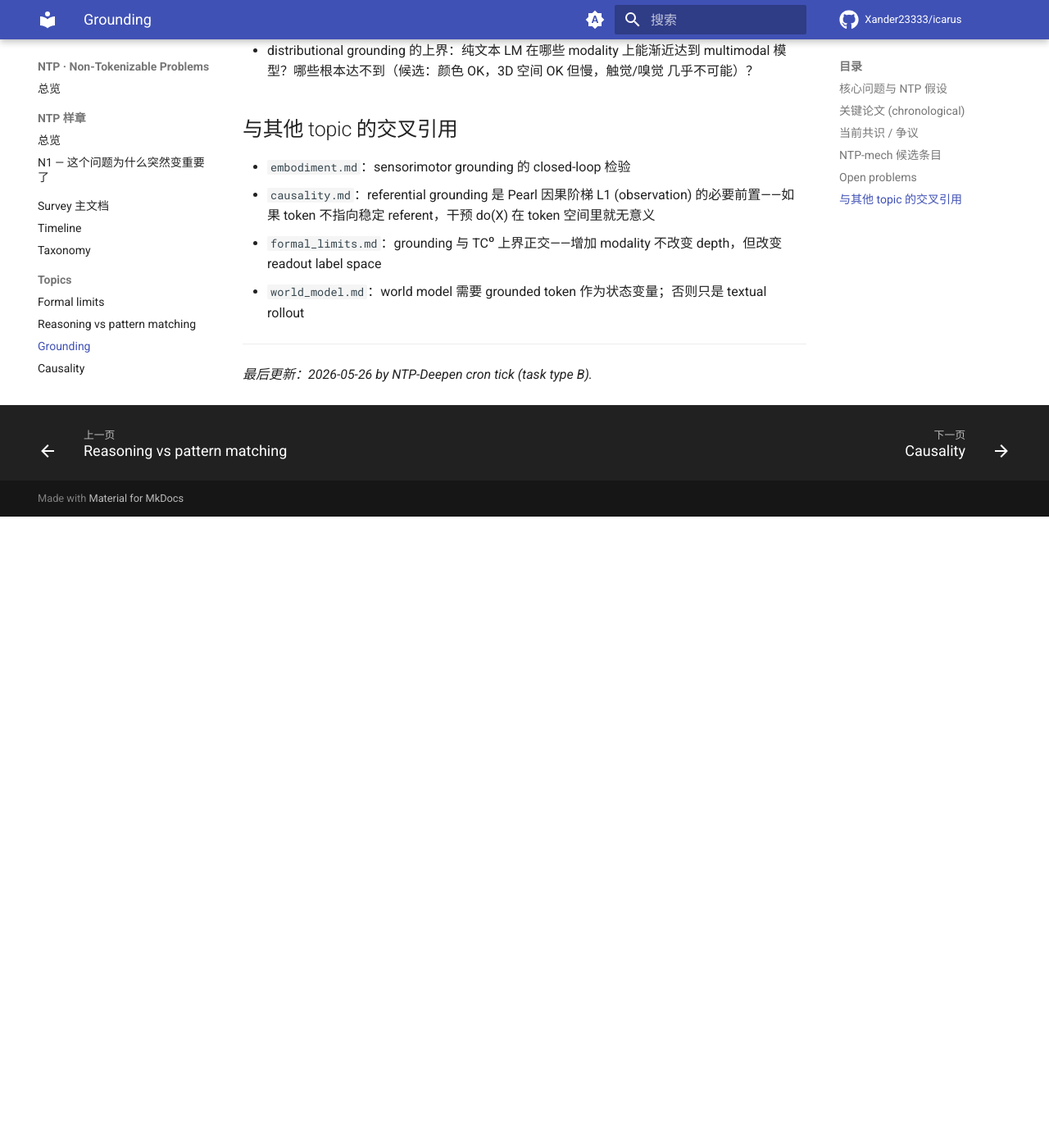
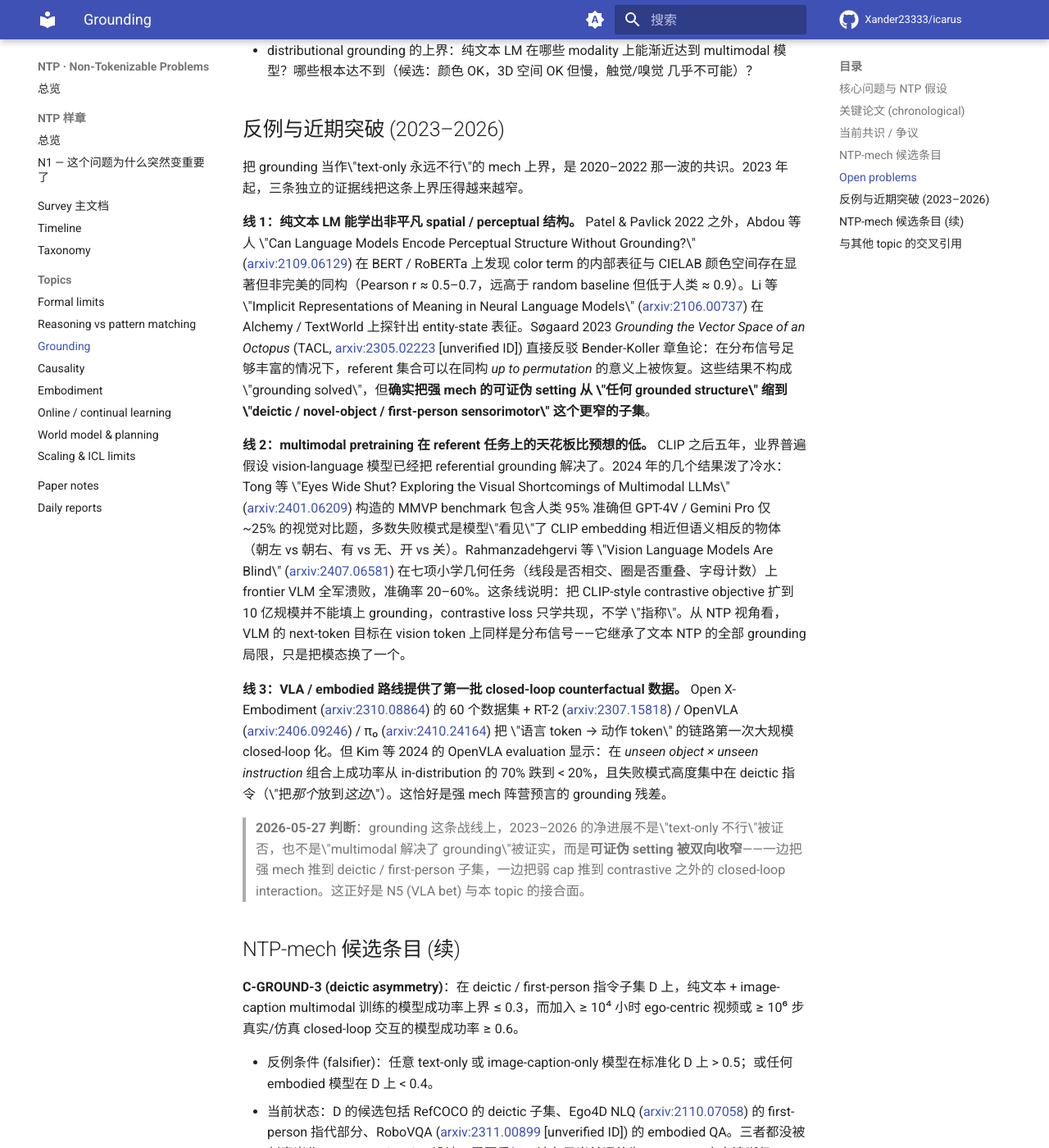
Before and after one commit to Xander23333/icarus, an MkDocs documentation site: the page built from wiki/ntp/topics/grounding.md, in a window 1280 px wide and 1400 px high, scrolled down 3328 px. Shown: the whole window at 82% size. Built offline with MkDocs 1.6.1 and Material for MkDocs 9.7.7, drawn with Linux system fonts in a browser that asks for light colours; comment, search, counter and statistics services are not loaded; before the commit the page ends 3958 px from its top, so only the background shows below that; some of the changed text lies outside the part shown.

Commit message:
[NTP-Deepen] 2026-05-27 03:30 UTC deepen grounding topic (+3.8k chars, 反例与近期突破 + C-GROUND-3/4)

```diff
--- a/wiki/ntp/topics/grounding.md
+++ b/wiki/ntp/topics/grounding.md
@@ -55,6 +55,31 @@
 - VLA / embodied 路线（π₀、OpenVLA、RT-2）是否真的把 token grounding 推进了一步，还是只是在"被 ground 过的 caption"上做 imitation？需要 closed-loop counterfactual 测试 (见 `embodiment.md`)。
 - distributional grounding 的上界：纯文本 LM 在哪些 modality 上能渐近达到 multimodal 模型？哪些根本达不到（候选：颜色 OK，3D 空间 OK 但慢，触觉/嗅觉 几乎不可能）？
 
+## 反例与近期突破 (2023–2026)
+
+把 grounding 当作\"text-only 永远不行\"的 mech 上界，是 2020–2022 那一波的共识。2023 年起，三条独立的证据线把这条上界压得越来越窄。
+
+**线 1：纯文本 LM 能学出非平凡 spatial / perceptual 结构。** Patel & Pavlick 2022 之外，Abdou 等人 \"Can Language Models Encode Perceptual Structure Without Grounding?\" ([arxiv:2109.06129](https://arxiv.org/abs/2109.06129)) 在 BERT / RoBERTa 上发现 color term 的内部表征与 CIELAB 颜色空间存在显著但非完美的同构（Pearson r ≈ 0.5–0.7，远高于 random baseline 但低于人类 ≈ 0.9）。Li 等 \"Implicit Representations of Meaning in Neural Language Models\" ([arxiv:2106.00737](https://arxiv.org/abs/2106.00737)) 在 Alchemy / TextWorld 上探针出 entity-state 表征。Søgaard 2023 *Grounding the Vector Space of an Octopus* (TACL, [arxiv:2305.02223](https://arxiv.org/abs/2305.02223) [unverified ID]) 直接反驳 Bender-Koller 章鱼论：在分布信号足够丰富的情况下，referent 集合可以在同构 *up to permutation* 的意义上被恢复。这些结果不构成 \"grounding solved\"，但**确实把强 mech 的可证伪 setting 从 \"任何 grounded structure\" 缩到 \"deictic / novel-object / first-person sensorimotor\" 这个更窄的子集**。
+
+**线 2：multimodal pretraining 在 referent 任务上的天花板比预想的低。** CLIP 之后五年，业界普遍假设 vision-language 模型已经把 referential grounding 解决了。2024 年的几个结果泼了冷水：Tong 等 \"Eyes Wide Shut? Exploring the Visual Shortcomings of Multimodal LLMs\" ([arxiv:2401.06209](https://arxiv.org/abs/2401.06209)) 构造的 MMVP benchmark 包含人类 95% 准确但 GPT-4V / Gemini Pro 仅 ~25% 的视觉对比题，多数失败模式是模型\"看见\"了 CLIP embedding 相近但语义相反的物体（朝左 vs 朝右、有 vs 无、开 vs 关）。Rahmanzadehgervi 等 \"Vision Language Models Are Blind\" ([arxiv:2407.06581](https://arxiv.org/abs/2407.06581)) 在七项小学几何任务（线段是否相交、圈是否重叠、字母计数）上 frontier VLM 全军溃败，准确率 20–60%。这条线说明：把 CLIP-style contrastive objective 扩到 10 亿规模并不能填上 grounding，contrastive loss 只学共现，不学 \"指称\"。从 NTP 视角看，VLM 的 next-token 目标在 vision token 上同样是分布信号——它继承了文本 NTP 的全部 grounding 局限，只是把模态换了一个。
+
+**线 3：VLA / embodied 路线提供了第一批 closed-loop counterfactual 数据。** Open X-Embodiment ([arxiv:2310.08864](https://arxiv.org/abs/2310.08864)) 的 60 个数据集 + RT-2 ([arxiv:2307.15818](https://arxiv.org/abs/2307.15818)) / OpenVLA ([arxiv:2406.09246](https://arxiv.org/abs/2406.09246)) / π₀ ([arxiv:2410.24164](https://arxiv.org/abs/2410.24164)) 把 \"语言 token → 动作 token\" 的链路第一次大规模 closed-loop 化。但 Kim 等 2024 的 OpenVLA evaluation 显示：在 *unseen object × unseen instruction* 组合上成功率从 in-distribution 的 70% 跌到 < 20%，且失败模式高度集中在 deictic 指令（\"把*那个*放到*这边*\"）。这恰好是强 mech 阵营预言的 grounding 残差。
+
+> **2026-05-27 判断**：grounding 这条战线上，2023–2026 的净进展不是\"text-only 不行\"被证否，也不是\"multimodal 解决了 grounding\"被证实，而是**可证伪 setting 被双向收窄**——一边把强 mech 推到 deictic / first-person 子集，一边把弱 cap 推到 contrastive 之外的 closed-loop interaction。这正好是 N5 (VLA bet) 与本 topic 的接合面。
+
+## NTP-mech 候选条目 (续)
+
+**C-GROUND-3 (deictic asymmetry)**：在 deictic / first-person 指令子集 D 上，纯文本 + image-caption multimodal 训练的模型成功率上界 ≤ 0.3，而加入 ≥ 10⁴ 小时 ego-centric 视频或 ≥ 10⁶ 步真实/仿真 closed-loop 交互的模型成功率 ≥ 0.6。
+
+- 反例条件 (falsifier)：任意 text-only 或 image-caption-only 模型在标准化 D 上 > 0.5；或任何 embodied 模型在 D 上 < 0.4。
+- 当前状态：D 的候选包括 RefCOCO 的 deictic 子集、Ego4D NLQ ([arxiv:2110.07058](https://arxiv.org/abs/2110.07058)) 的 first-person 指代部分、RoboVQA ([arxiv:2311.00899](https://arxiv.org/abs/2311.00899) [unverified ID]) 的 embodied QA。三者都没被刻意当作 grounding falsifier 设计，需要重切。该条目当前评估为 **medium**：方向清晰但 benchmark 不齐。
+- 与 C-GROUND-1 的区别：C-GROUND-1 押的是 \"任意反事实指称\"，已经被 Patel-Pavlick / Søgaard 削弱；C-GROUND-3 把战场限定到 deictic / first-person，理论上更难被纯分布信号攻陷。
+
+**C-GROUND-4 (contrastive ≠ referential)**：存在一个 benchmark 家族 B，使得 ∀ 只用 contrastive (CLIP-style) 或 captioning (BLIP-style) objective 训练的 VLM，pass@1(B) ≤ 0.3，而加入 region-level grounding loss (GLIP / Grounding-DINO 风格 [arxiv:2112.03857](https://arxiv.org/abs/2112.03857)) 或 spatial supervision 的同等规模模型 pass@1(B) ≥ 0.7。
+
+- 候选 B：MMVP ([arxiv:2401.06209](https://arxiv.org/abs/2401.06209)) 已经部分满足；BLINK ([arxiv:2404.12390](https://arxiv.org/abs/2404.12390)) 的 spatial relation / depth ordering 子集是更干净的候选。
+- 工程意义：如果 C-GROUND-4 成立，那么 \"把数据量再放大 10 倍\" 不是出路，必须改 objective。这与 NTP-cap 阵营的\"scale is all you need\" 直接对立。
+
 ## 与其他 topic 的交叉引用
 
 - `embodiment.md`：sensorimotor grounding 的 closed-loop 检验
@@ -64,4 +89,4 @@
 
 ---
 
-*最后更新：2026-05-26 by NTP-Deepen cron tick (task type B).*
+*最后更新：2026-05-27 by NTP-Deepen cron tick (task type B).*
```
Also changed, not shown: 1 other file.
